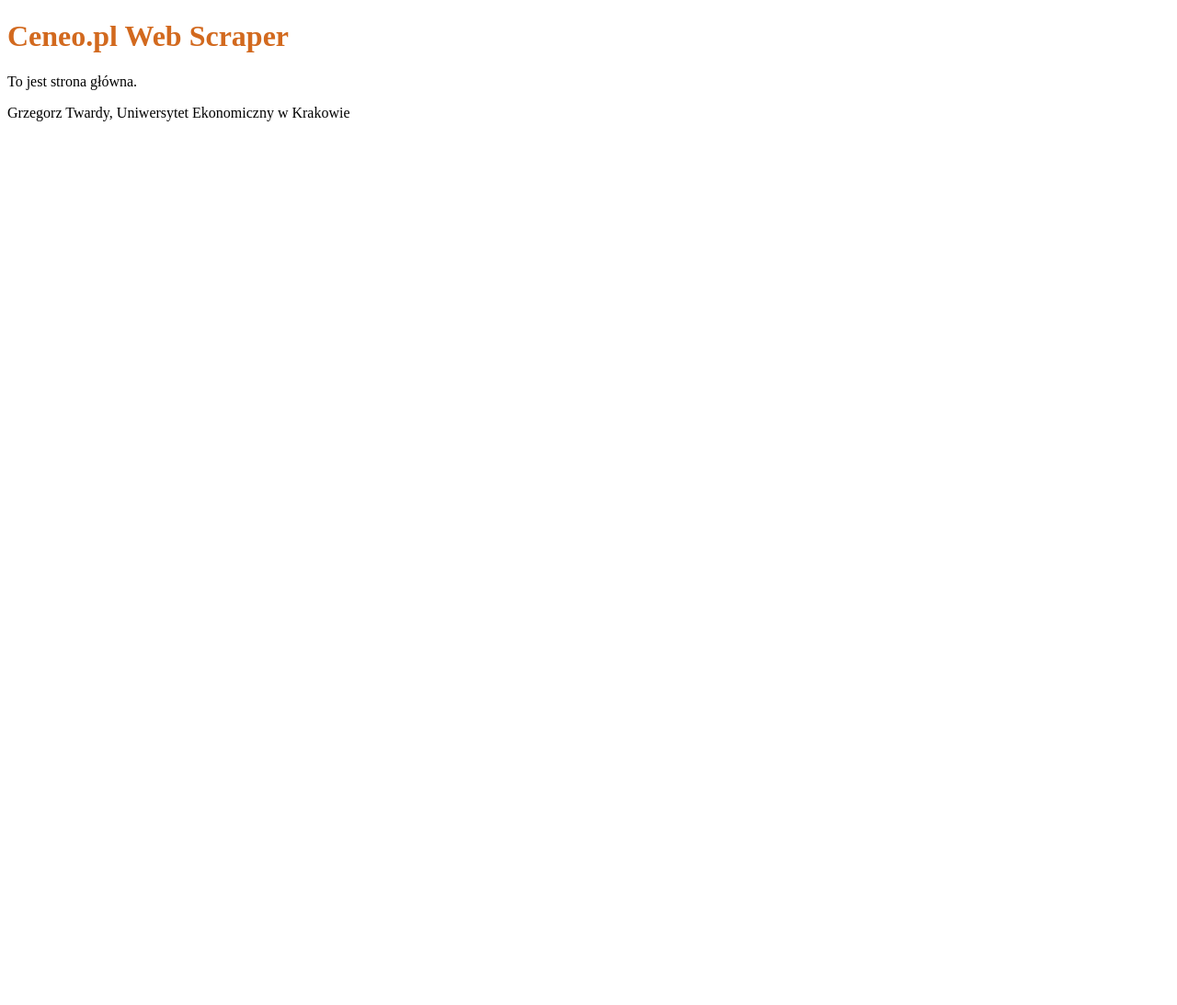
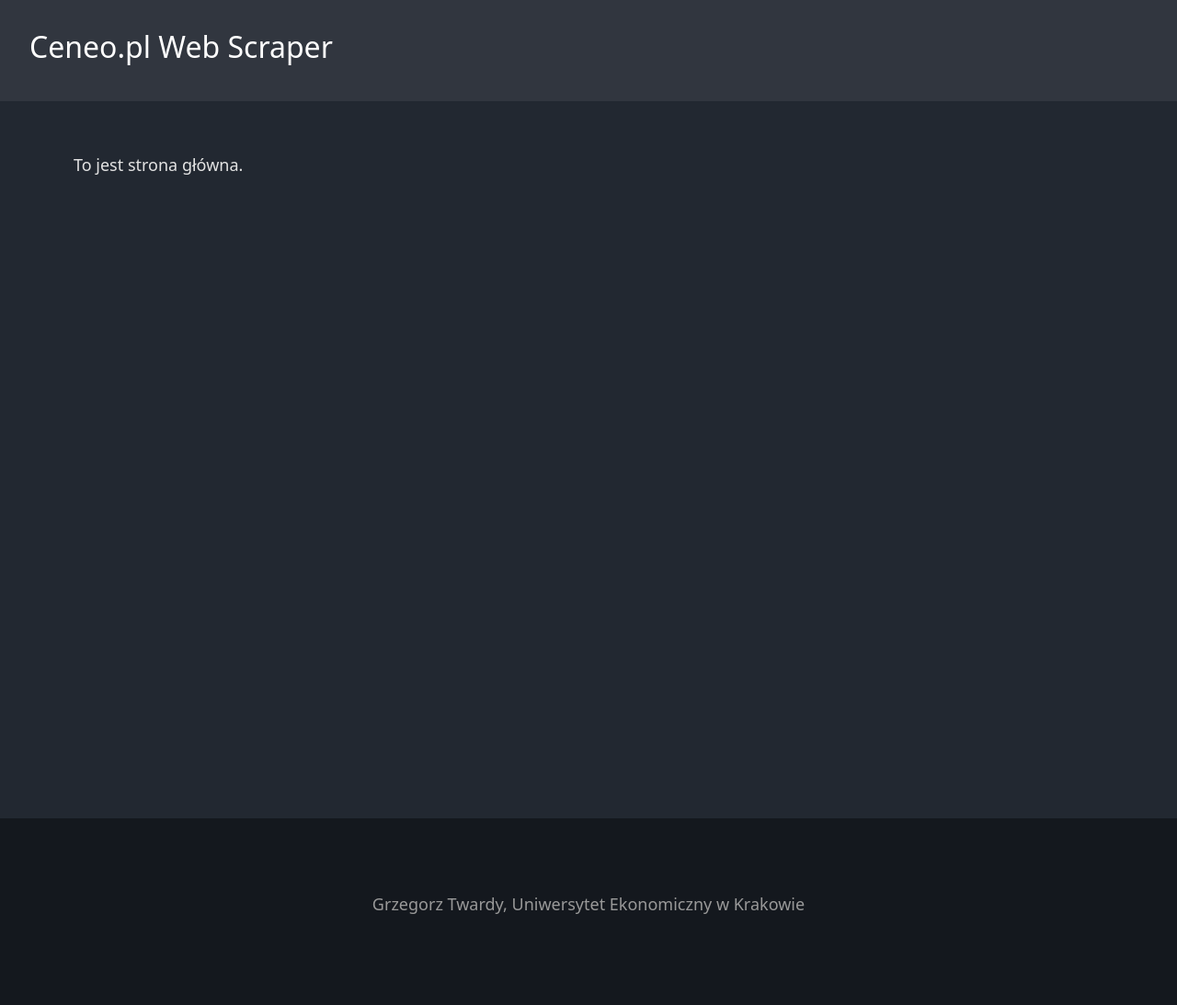
Before and after one commit to GrzegorzTwardy/CeneoWebScraperGT, a Flask app: page / in a window 1280 px wide. Shown: the whole page at 92% size. Before the commit the page ends 132 px from the top, so only its background shows below. Run offline with Flask 3, Linux system fonts and the light colour scheme.

Commit message:
2024-05-11 GT

```diff
--- a/app/static/style.css
+++ b/app/static/style.css
@@ -1,3 +1,47 @@
+header {
+    padding: 4vh;
+    /* background-color: rgb(19, 20, 30); */
+    background-color: rgb(49, 54, 63);
+}
+
+body {
+    display: flex;
+    flex-direction: column;
+    /* background-color: rgb(27, 28, 42); */
+    background-color: rgb(34, 40, 49);
+    font-size: 18px;
+}
+
 h1 {
-    color: chocolate;
+    font-size: 32px;
+    color: white;
 }
+
+#content-section {
+    /* min-height: 160px; */
+    min-height: 85vh;
+    padding: 7vh 10vh 7vh 10vh;
+    flex: 1 0 auto;
+    color: rgb(227, 227, 227);
+}
+
+.footer {
+    position: sticky;
+    width: 100%;
+    bottom: 0;
+    margin-top: 100px;
+    padding: 10vh 0 10vh 0;
+    flex-shrink: 0;
+    /* background-color:rgb(15, 16, 24); */
+    background-color: rgb(20, 24, 30);
+    color: rgb(153, 153, 153);
+    font-size: 18px;
+}
+
+.test {
+    color: white
+}
+
+/* .main-section {
+    height: 120%;
+} */
--- a/app/templates/base.html.jinja
+++ b/app/templates/base.html.jinja
@@ -3,6 +3,8 @@
 <head>
     <meta charset="UTF-8">
     <meta name="viewport" content="width=device-width, initial-scale=1.0">
+    <link href="https://cdn.jsdelivr.net/npm/bootstrap@5.3.3/dist/css/bootstrap.min.css"
+    rel="stylesheet" integrity="sha384-QWTKZyjpPEjISv5WaRU9OFeRpok6YctnYmDr5pNlyT2bRjXh0JMhjY6hW+ALEwIH" crossorigin="anonymous">
     <link rel="stylesheet" href="{{url_for('static', filename='style.css')}}">
     <title>Ceneo.pl Web Scraper</title>
 </head>
@@ -10,15 +12,19 @@
     <header>
         <h1>Ceneo.pl Web Scraper</h1>
     </header>
-    <section>
+    <section id="content-section">
         {% block content %}
             <p>To jest plik bazowy.</p>
         {% endblock content %}
     </section>
     <section>
-        <footer>
-            <p>Grzegorz Twardy, Uniwersytet Ekonomiczny w Krakowie</p>
+        <footer class="footer">
+            <div class="container-fluid" style="text-align: center;">
+                <p>Grzegorz Twardy, Uniwersytet Ekonomiczny w Krakowie</p>
+            </div>
         </footer>
     </section>
+    <script src="https://cdn.jsdelivr.net/npm/bootstrap@5.3.3/dist/js/bootstrap.bundle.min.js"
+    integrity="sha384-YvpcrYf0tY3lHB60NNkmXc5s9fDVZLESaAA55NDzOxhy9GkcIdslK1eN7N6jIeHz" crossorigin="anonymous"></script>
 </body>
 </html>
```
